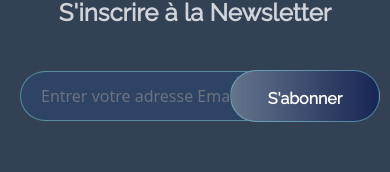
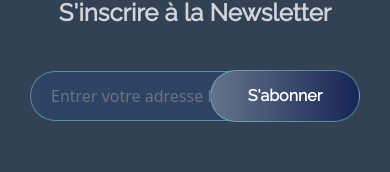
Before and after one commit to sosthene14/rocolis-frontend-tsx, a React (Vite) app: page / in a window 390 px wide. Shown: the part 7007-7179 px from the top of the page. Built offline with nearby package versions, Linux system fonts and the light colour scheme; a web font is replaced by a local one.

Commit message:
feat:imminent depart

```diff
--- a/src/components/common/footer/Footer.tsx
+++ b/src/components/common/footer/Footer.tsx
@@ -33,22 +33,26 @@ export const Footer = () => {
         <p className="text-gray-300 mb-10 text-[1.5rem] font-bold font-['Raleway']">
           {"S'inscrire à la Newsletter"}
         </p>
-        <form className="flex justify-center  items-center">
+        <form >
+              <div className="w-full justify-center items-center flex " >
                 <input
-            onChange={(e) => setEmail(e.target.value)}
+                  onChange={(e) => {
+                    setEmail(e.target.value);
+                  }}
                   value={email}
                   type="email"
                   autoComplete="on"
+
                   required
                   placeholder="Entrer votre adresse Email"
-            className="h-[50px] w-[250px] -ml-[100px] sm:ml-0 md:w-[400px] text-slate-400 pl-5 bg-blue-600 bg-opacity-10 rounded-[50px] border border-teal-300 border-opacity-50 backdrop-blur-[25px] focus:outline-none"
+                  className="h-[50px] w-[250px] mr-[80px] md:mr-0 md:w-[400px] text-slate-400 relative left-0 top-0 pl-5  bg-blue-600 bg-opacity-10 rounded-[50px] border border-teal-300 border-opacity-50 backdrop-blur-[25px] focus:border-none focus:outline-none"
                 />
-          <button
-            type="submit"
-            className="absolute h-[52px] w-[150px] ml-[220px] md:-ml-20 md:relative px-[30px] py-4 bg-gradient-to-r from-slate-500 to-blue-950 rounded-[50px] border border-teal-300 border-opacity-50 text-white text-base font-bold font-['Raleway']"
-          >
+                <button type="submit" className="mr-[140px] md:mr-0 ml-[320px] absolute h-[52px] w-[150px] px-[30px] py-4 bg-gradient-to-r from-slate-500 to-blue-950 rounded-[50px] border border-teal-300 border-opacity-50 justify-center items-center gap-2.5 inline-flex">
+                  <div className="text-white text-base font-bold font-['Raleway']">
                     {"S'abonner"}
+                  </div>
                 </button>
+              </div>
             </form>
       </div>
 
--- a/src/components/main/bigDepDesSection/BigDepDesSection.tsx
+++ b/src/components/main/bigDepDesSection/BigDepDesSection.tsx
@@ -13,7 +13,7 @@ export const BigDepDesSection = () => {
   ];
 
   return (
-    <div className="flex flex-col mx-10 sm:mx-0 items-center gap-10 lg:mx-20 lg:gap-20 lg:flex-row justify-center mt-20 mb-20">
+    <div className="flex flex-col mx-5 sm:mx-10 items-center gap-10 lg:mx-20 lg:gap-20 lg:flex-row justify-center mt-20 mb-20">
       {sections.map((section, index) => (
         <div
           key={index}
```
Lines whose indentation alone changed are shown as unchanged.
